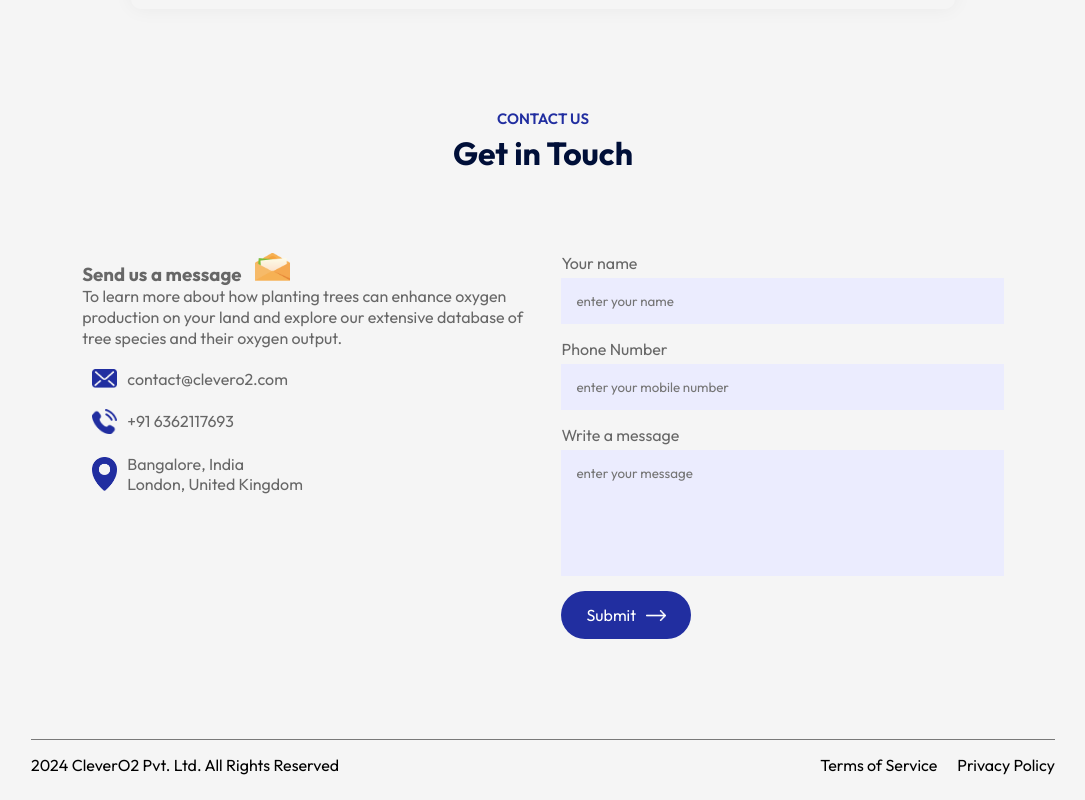
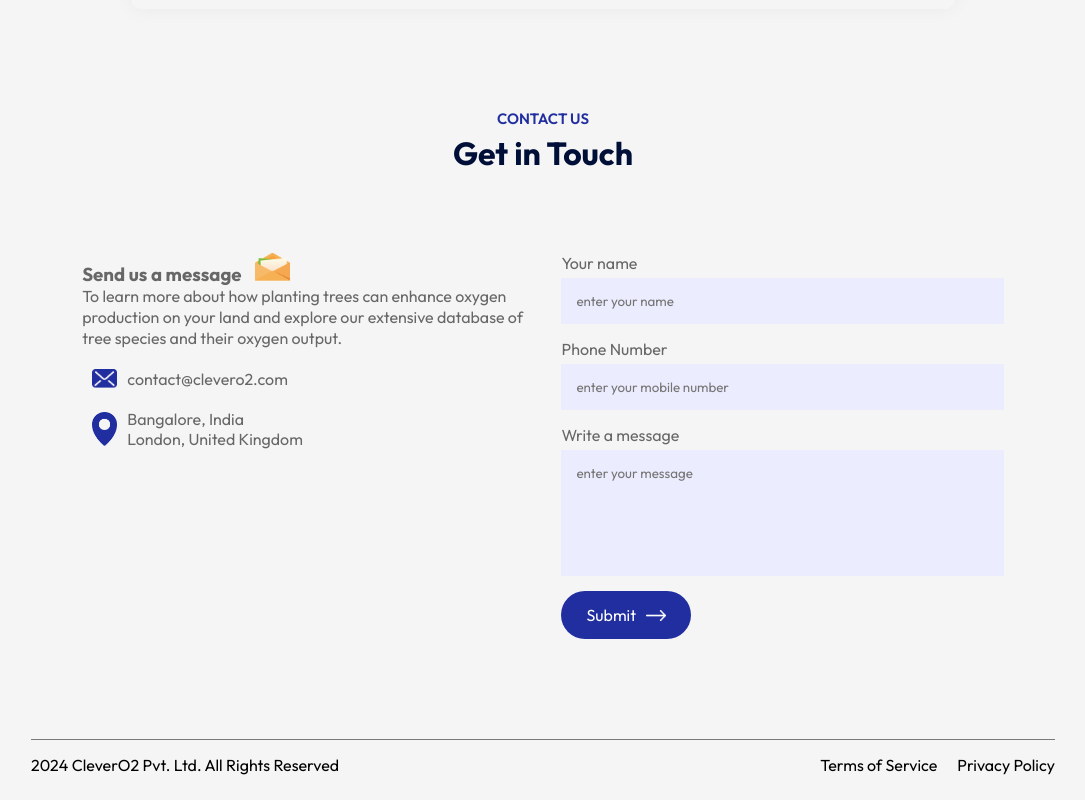
Before and after one commit to theDevPai/clevero2, a React (Vite) app: page / in a window 1280 px wide. Shown: the part 3642-4442 px from the top of the page, without its empty margins (97-1182 px from the left). Built offline with nearby package versions, Linux system fonts and the light colour scheme.

Commit message:
Update Contact.jsx

```diff
--- a/src/Components/Contact/Contact.jsx
+++ b/src/Components/Contact/Contact.jsx
@@ -41,7 +41,6 @@ const Contact = () => {
             <p>To learn more about how planting trees can enhance oxygen production on your land and explore our extensive database of tree species and their oxygen output.</p>
             <ul>
                 <li><img src={mail} alt="" />contact@clevero2.com</li>
-                <li><img src={phone} alt="" />+91 6362117693</li>
                 <li><img src={location} alt="" />Bangalore, India<br />London, United Kingdom</li>
             </ul>
         </div>
```
